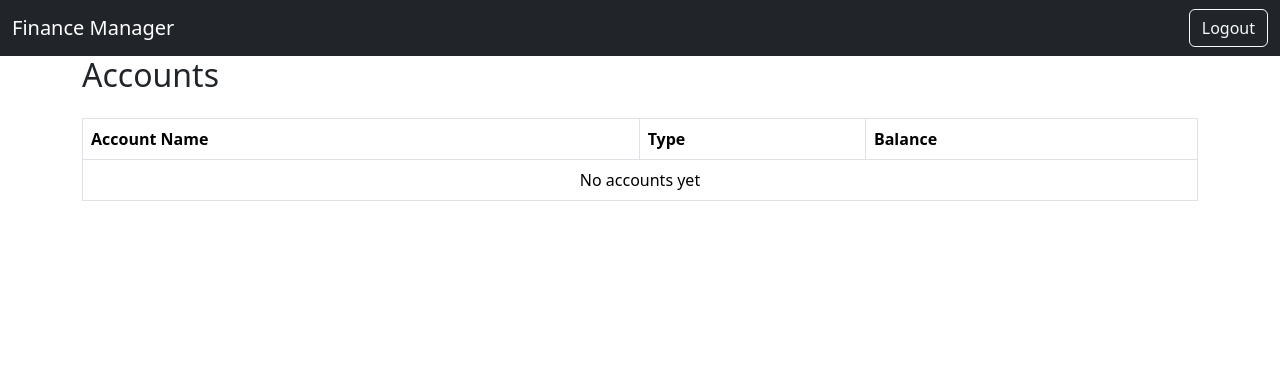
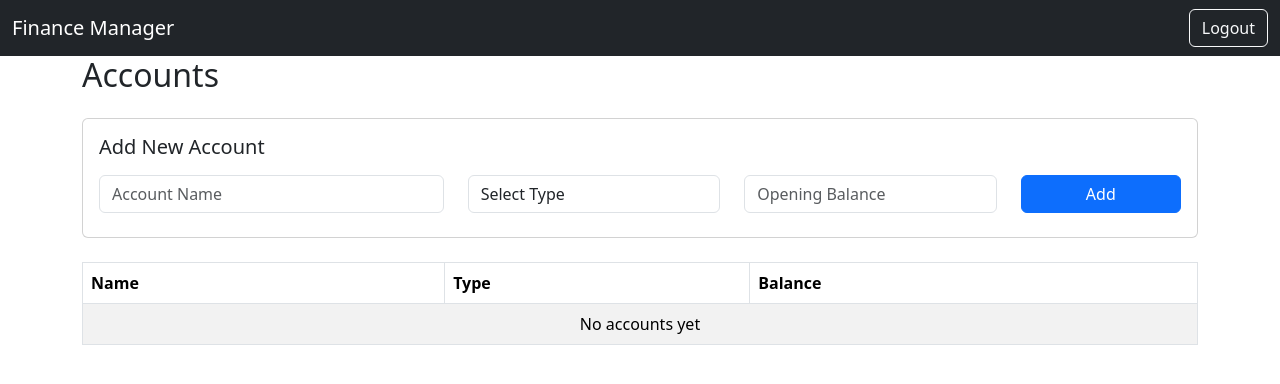
Before and after one commit to arunrar-2025/secure-personal-finance-manager, a PHP site: page /accounts.php in a window 1280 px wide. Shown: the top 384 px of the page. Run offline with PHP 8.4, Linux system fonts and the light colour scheme; some libraries are stand-ins or nearby versions.

Commit message:
Added accounts page functionality

```diff
--- a/app/views/accounts.php
+++ b/app/views/accounts.php
@@ -2,18 +2,64 @@
 
 <h2 class="mb-4">Accounts</h2>
 
-<table class="table table-bordered">
+<div class="card mb-4">
+  <div class="card-body">
+
+    <h5 class="mb-3">Add New Account</h5>
+
+    <form method="post">
+      <div class="row">
+        <div class="col-md-4 mb-2">
+          <input class="form-control" name="name" placeholder="Account Name" required>
+        </div>
+
+        <div class="col-md-3 mb-2">
+          <select class="form-control" name="type" required>
+            <option value="">Select Type</option>
+            <option value="bank">Bank</option>
+            <option value="cash">Cash</option>
+            <option value="wallet">Wallet</option>
+            <option value="crypto">Crypto</option>
+          </select>
+        </div>
+
+        <div class="col-md-3 mb-2">
+          <input class="form-control" name="balance" placeholder="Opening Balance" required>
+        </div>
+
+        <div class="col-md-2 mb-2">
+          <button class="btn btn-primary w-100">Add</button>
+        </div>
+      </div>
+    </form>
+
+  </div>
+</div>
+
+<table class="table table-bordered table-striped">
   <thead>
     <tr>
-            <th>Account Name</th>
+      <th>Name</th>
       <th>Type</th>
       <th>Balance</th>
     </tr>
   </thead>
   <tbody>
+
+    <?php if (empty($accounts)): ?>
       <tr>
         <td colspan="3" class="text-center">No accounts yet</td>
       </tr>
+    <?php else: ?>
+      <?php foreach ($accounts as $acc): ?>
+        <tr>
+          <td><?= htmlspecialchars($acc['name']) ?></td>
+          <td><?= htmlspecialchars($acc['type']) ?></td>
+          <td><?= htmlspecialchars($acc['balance']) ?></td>
+        </tr>
+      <?php endforeach; ?>
+    <?php endif; ?>
+
   </tbody>
 </table>
 
```
Also changed, not shown: public/index.php (+32 -0 lines). Lines whose indentation alone changed are shown as unchanged.
